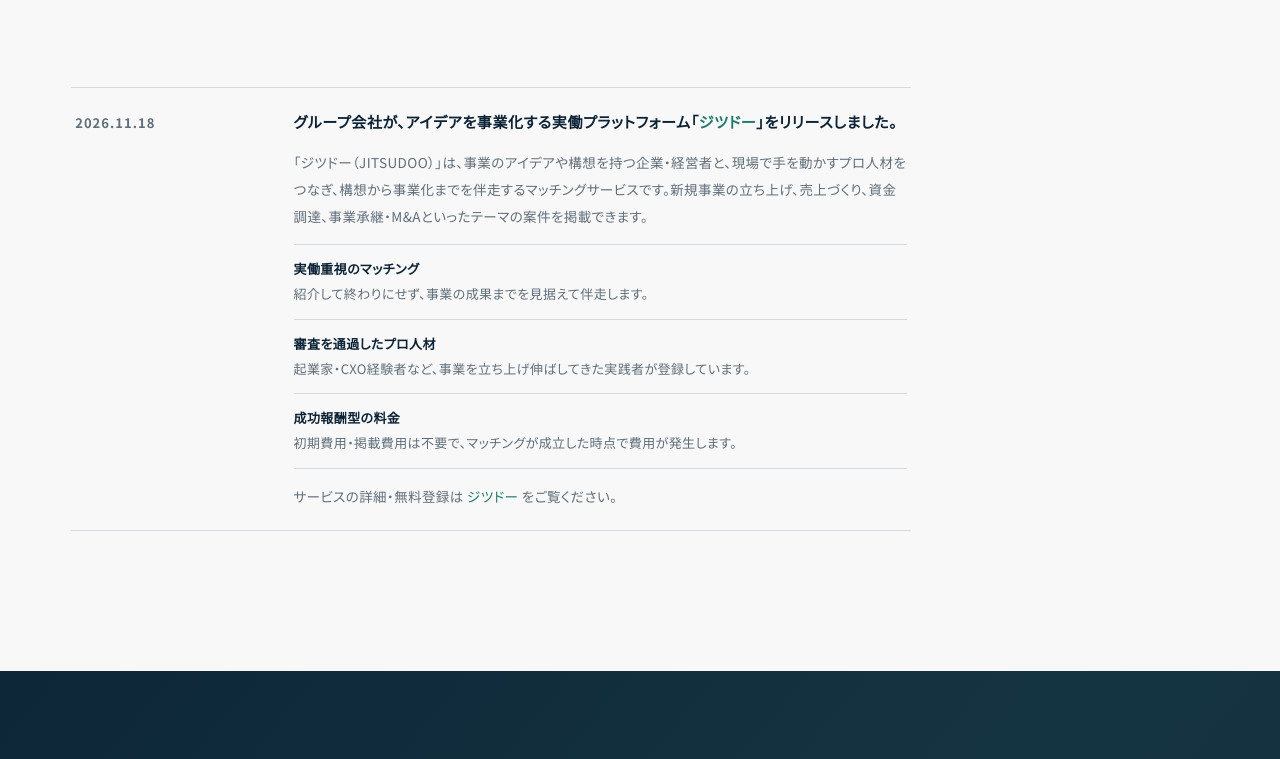
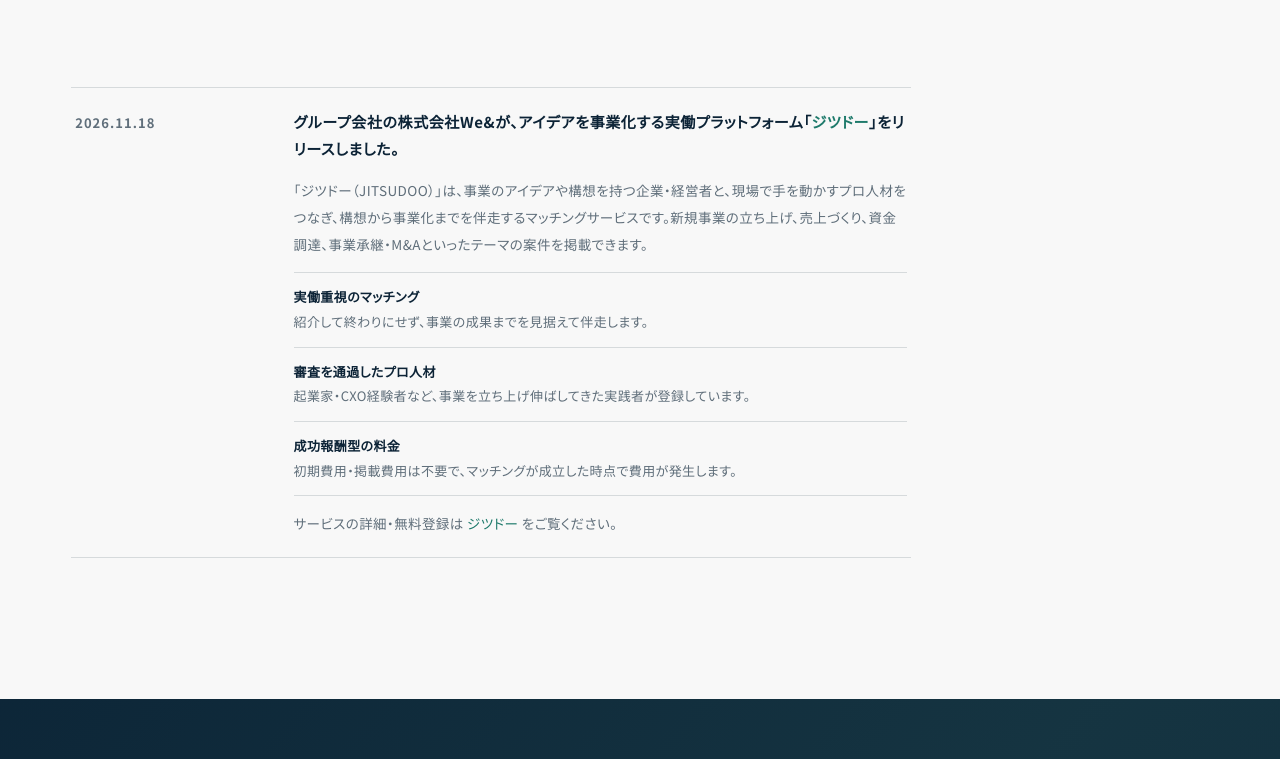
Before and after one commit to hoddy51/sui-gen, a plain HTML site: page index.html in a window 1280 px wide. Shown: the part 6536-7295 px from the top of the page. Drawn offline with Linux system fonts and the light colour scheme; animation ran at ten frames a second; a script that the page names is missing; a web font is replaced by a local one.

Commit message:
お知らせ: ジツドーの提供会社名（株式会社We&）を明記
Co-Authored-By: Claude Fable 5.2 <noreply@anthropic.com>

```diff
--- a/index.html
+++ b/index.html
@@ -406,7 +406,7 @@
       </div>
       <dl class="company-dl js-inview" style="--stagger:1">
         <div><dt><time datetime="2026-11-18">2026.11.18</time></dt><dd class="news-item">
-          <p class="news-item__title">グループ会社が、アイデアを事業化する実働プラットフォーム「<a href="https://www.jitsudoo.com/" target="_blank" rel="noopener">ジツドー</a>」をリリースしました。</p>
+          <p class="news-item__title">グループ会社の株式会社We&amp;が、アイデアを事業化する実働プラットフォーム「<a href="https://www.jitsudoo.com/" target="_blank" rel="noopener">ジツドー</a>」をリリースしました。</p>
           <p class="news-item__body">「ジツドー（JITSUDOO）」は、事業のアイデアや構想を持つ企業・経営者と、現場で手を動かすプロ人材をつなぎ、構想から事業化までを伴走するマッチングサービスです。新規事業の立ち上げ、売上づくり、資金調達、事業承継・M&amp;Aといったテーマの案件を掲載できます。</p>
           <ul class="news-item__points">
             <li><strong>実働重視のマッチング</strong>紹介して終わりにせず、事業の成果までを見据えて伴走します。</li>
```
